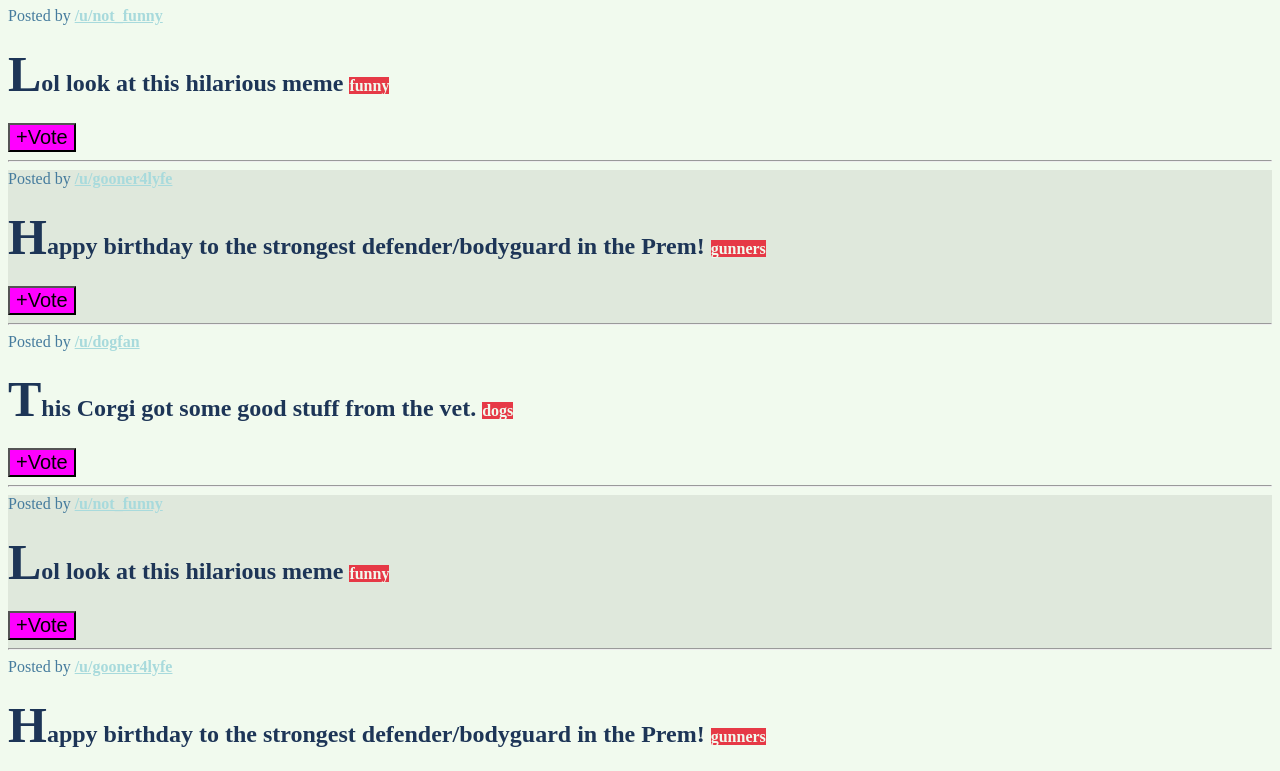
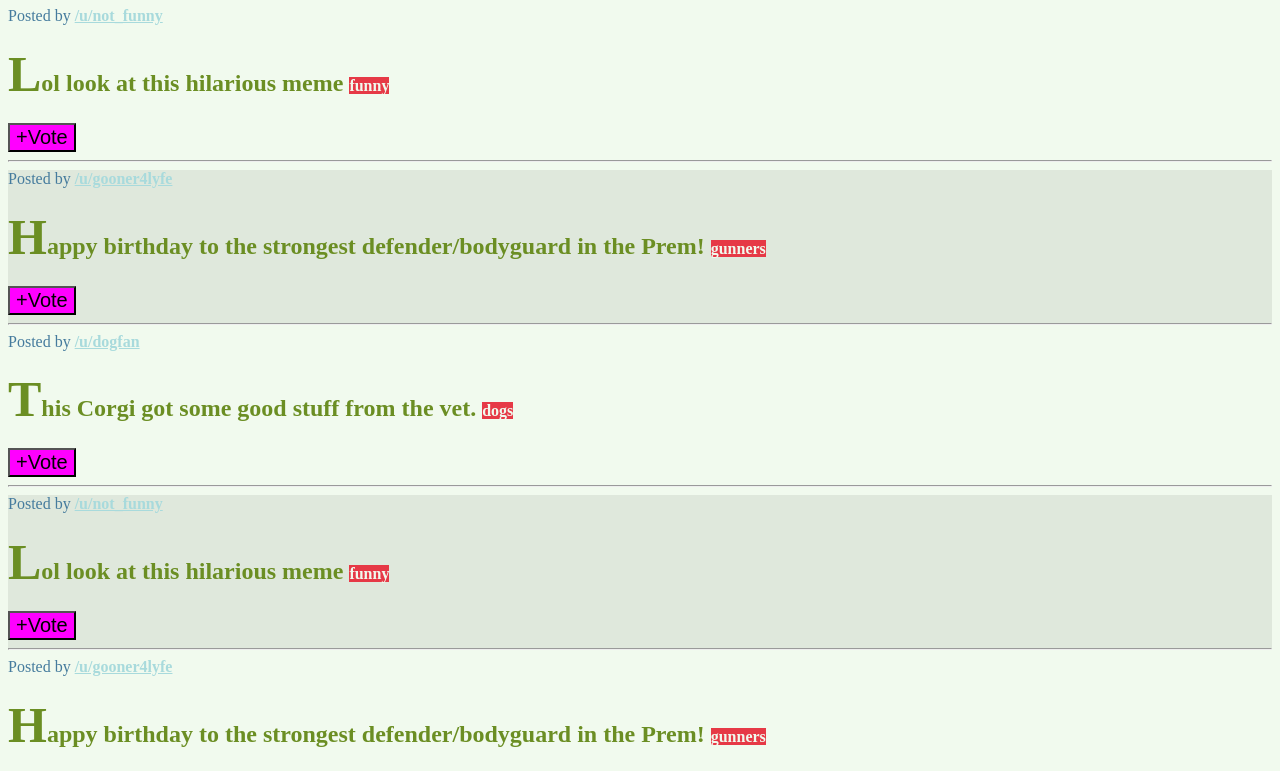
Before and after one commit to Humble7/Web-Bootcamp, a plain HTML site: page 4_CSS_SELECTOR/starter.html in a window 1280 px wide. Shown: the part 121-892 px from the top of the page. Drawn offline with Linux system fonts and the light colour scheme.

Commit message:
The CSS cascade

```diff
--- a/4_CSS_SELECTOR/app.css
+++ b/4_CSS_SELECTOR/app.css
@@ -89,3 +89,8 @@ p::first-line {
 p::selection {
     background-color: yellow;
 }
+
+h1,
+h2 {
+    color: yellow;
+}
--- /dev/null
+++ b/4_CSS_SELECTOR/more_styles.css
@@ -0,0 +1,4 @@
+h1,
+h2 {
+    color: olivedrab;
+}
--- a/4_CSS_SELECTOR/starter.html
+++ b/4_CSS_SELECTOR/starter.html
@@ -7,6 +7,7 @@
     <title>CSS Selectors</title>
 
     <link rel="stylesheet" href="app.css">
+    <link rel="stylesheet" href="more_styles.css">
 </head>
 
 <body>
```
